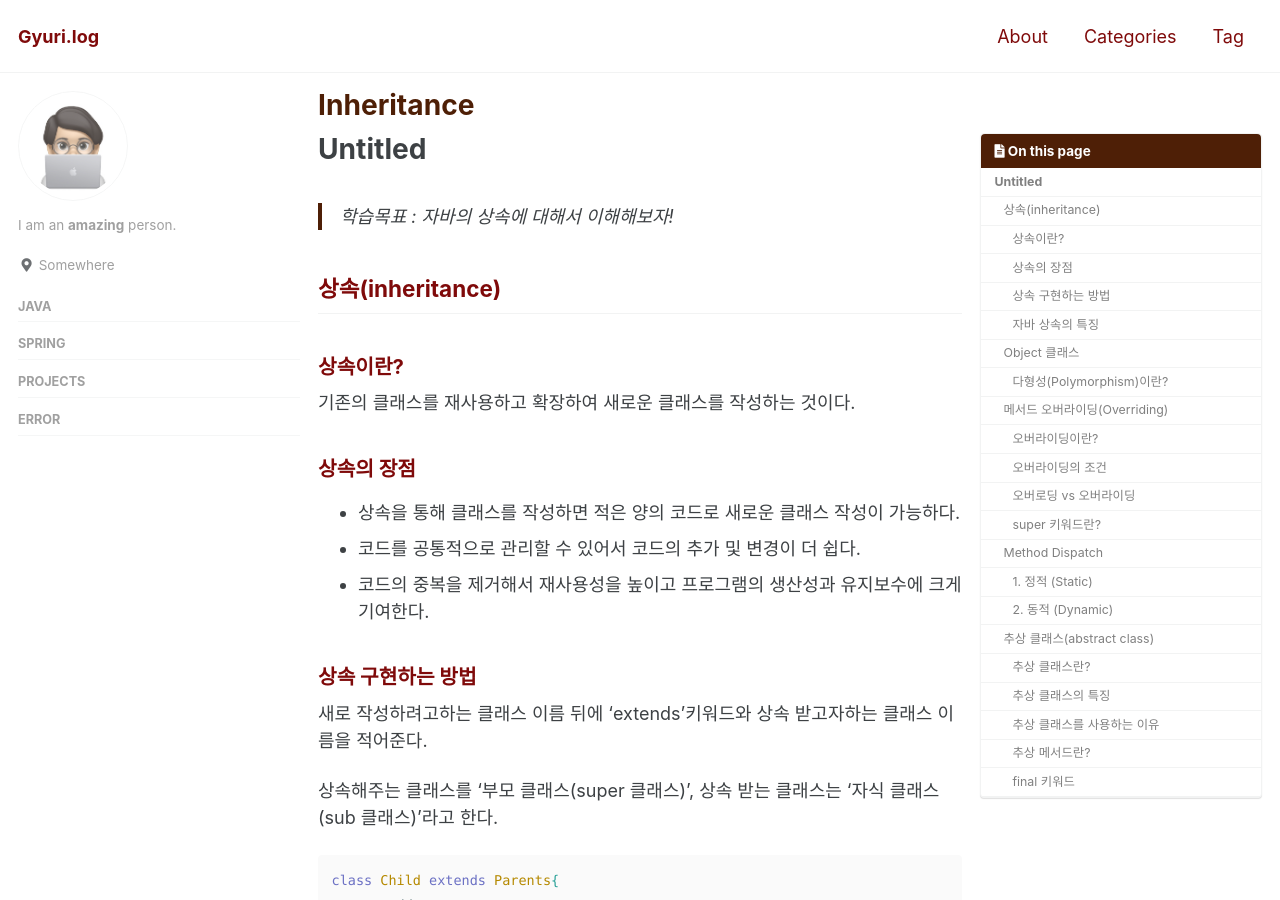
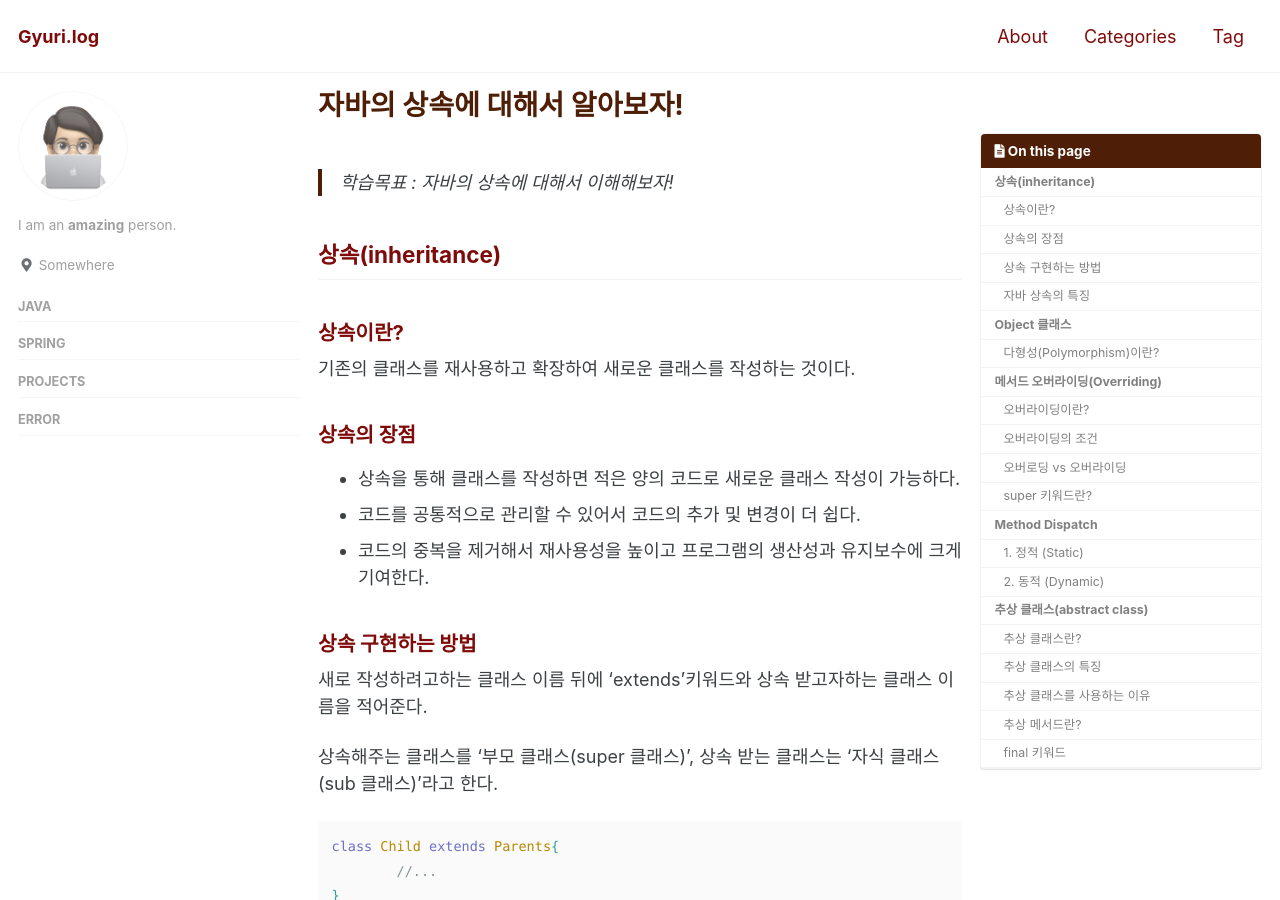
Before and after one commit to gyuripk/blog, a Jekyll site: the page built from _posts/2021-04-05-Inheritance.md, in a window 1280 px wide and 900 px high. Built offline with Jekyll 4.4.1, drawn with Linux system fonts in a browser that asks for light colours; cached includes are drawn as plain includes.

Commit message:
Update 2021-04-05-Inheritance.md

```diff
--- a/_posts/2021-04-05-Inheritance.md
+++ b/_posts/2021-04-05-Inheritance.md
@@ -1,4 +1,8 @@
-# Untitled
+---
+layout : single
+title : "자바의 상속에 대해서 알아보자!"
+category : java
+---
 
 > 학습목표 : 자바의 상속에 대해서 이해해보자!
 
```
